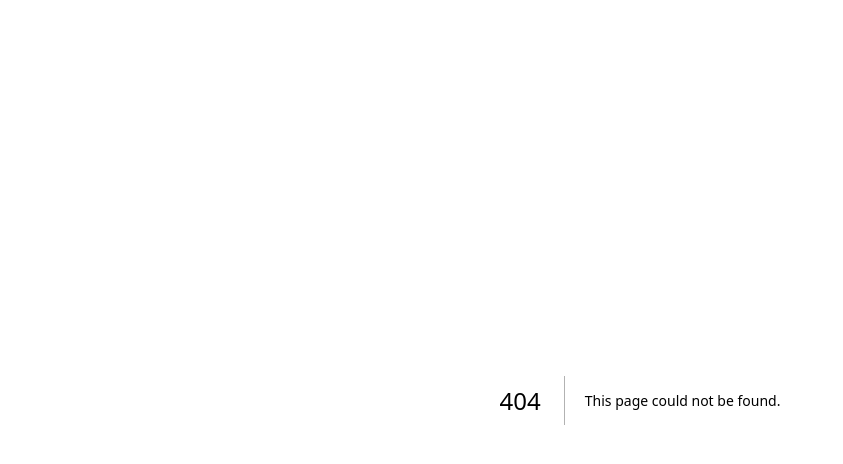
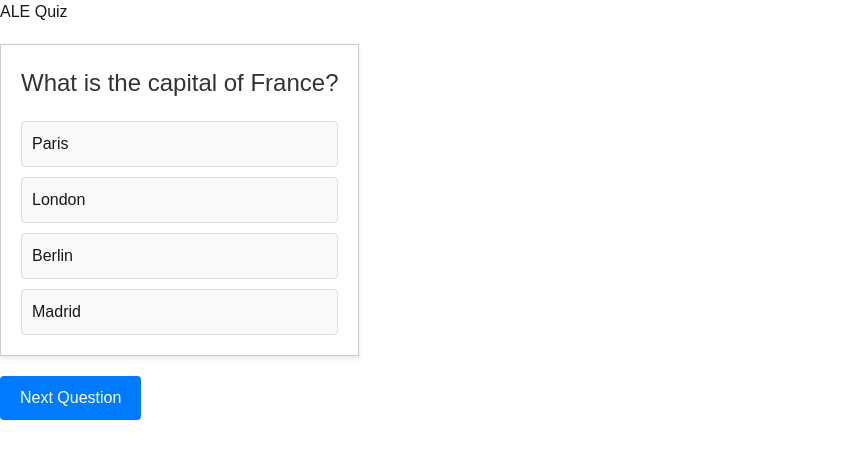
Before and after one commit to bhargavgudapati/csci4050project, a Next.js app in the folder seekdeeplearning/: page /AlePage in a window 1280 px wide. Before the commit this address had no page. Shown: the top 464 px of the page, without its empty margins (0-843 px from the left). Built offline with nearby package versions, Linux system fonts and the light colour scheme.

Commit message:
added AlePage

```diff
--- /dev/null
+++ b/seekdeeplearning/src/app/AlePage/ALEPage.css
@@ -0,0 +1,12 @@
+body {
+    display: flex;
+    justify-content: space-between;
+    align-items: center;
+}
+
+p {
+    font-size: 16px;
+    line-height: 1.5;
+    color: #333;
+    margin-bottom: 1em;
+}
--- /dev/null
+++ b/seekdeeplearning/src/app/AlePage/page.tsx
@@ -0,0 +1,38 @@
+"use client";
+
+import React, { useState } from 'react';
+import QuestionCard from '../components/QuestionCard'; // Adjust path based on folder structure
+import Button from '../components/Button'; // Adjusted path based on folder structure
+import questions from './questions'; // Local question data
+import './ALEPage.css';
+
+function ALEPage() {
+    const [currentQuestion, setCurrentQuestion] = useState(0);
+    const [selectedAnswer, setSelectedAnswer] = useState<string | null>(null);
+
+    const handleNextQuestion = () => {
+    if (currentQuestion < questions.length - 1) {
+        setCurrentQuestion(currentQuestion + 1);
+        setSelectedAnswer(null); // Reset selected answer for the next question
+    }
+    };
+
+    return (
+    <div className="ale-page">
+        <h1>ALE Quiz</h1>
+        <QuestionCard
+        question={questions[currentQuestion].question}
+        answers={questions[currentQuestion].answers}
+        selectedAnswer={selectedAnswer}
+        onAnswerSelect={setSelectedAnswer}
+        />
+        <Button
+        label="Next Question"
+        onClick={handleNextQuestion}
+        disabled={currentQuestion >= questions.length - 1}
+        />
+    </div>
+    );
+}
+
+export default ALEPage;
--- /dev/null
+++ b/seekdeeplearning/src/app/AlePage/questions.tsx
@@ -0,0 +1,12 @@
+const questions = [
+    {
+      question: 'What is the capital of France?',
+      answers: ['Paris', 'London', 'Berlin', 'Madrid'],
+    },
+    {
+      question: 'Which planet is known as the Red Planet?',
+      answers: ['Mars', 'Jupiter', 'Venus', 'Saturn'],
+    },
+  ];
+
+  export default questions;
--- /dev/null
+++ b/seekdeeplearning/src/app/components/AnswerOption.tsx
@@ -0,0 +1,21 @@
+import React from 'react';
+import '../styles/AnswerOption.css';
+
+interface AnswerOptionProps {
+  text: string;
+  isSelected: boolean;
+  onSelect: () => void;
+}
+
+function AnswerOption({ text, isSelected, onSelect }: AnswerOptionProps) {
+  return (
+    <div
+      className={`answer-option ${isSelected ? 'selected' : ''}`}
+      onClick={onSelect}
+    >
+      {text}
+    </div>
+  );
+}
+
+export default AnswerOption;
--- /dev/null
+++ b/seekdeeplearning/src/app/components/Button.tsx
@@ -0,0 +1,12 @@
+import React from 'react';
+import '../styles/Button.css';
+
+function Button({ label, onClick, disabled }: { label: string; onClick: () => void; disabled?: boolean }) {
+  return (
+    <button className="custom-button" onClick={onClick} disabled={disabled}>
+      {label}
+    </button>
+  );
+}
+
+export default Button;
--- /dev/null
+++ b/seekdeeplearning/src/app/components/QuestionCard.tsx
@@ -0,0 +1,38 @@
+import React from 'react';
+import AnswerOption from './AnswerOption'; // Adjust path if needed
+import '../styles/QuestionCard.css'; // Corresponding styles
+
+// Props:
+// - question: The text of the question to display
+// - answers: Array of answer options
+// - selectedAnswer: The currently selected answer (null if none selected)
+// - onAnswerSelect: Function to handle answer selection
+interface QuestionCardProps {
+  question: string;
+  answers: string[];
+  selectedAnswer: string | null;
+  onAnswerSelect: (answer: string) => void;
+}
+
+function QuestionCard({ question, answers, selectedAnswer, onAnswerSelect }: QuestionCardProps) {
+  return (
+    <div className="question-card">
+      {/* Display the question */}
+      <h2 className="question-text">{question}</h2>
+
+      {/* Render the list of answer options */}
+      <div className="answers-container">
+           {answers.map((answer, index) => (
+          <AnswerOption
+          key={index} // Use a unique key for each answer (index is fine for static lists)
+          text={answer} // The answer text to display
+          isSelected={selectedAnswer === answer} // Highlight if this is the selected answer
+          onSelect={() => onAnswerSelect(answer)} // Call the parent's selection handler
+          />
+        ))}
+      </div>
+    </div>
+  );
+}
+
+export default QuestionCard;
--- /dev/null
+++ b/seekdeeplearning/src/app/data/questions.tsx
@@ -0,0 +1,12 @@
+const questions = [
+    {
+      question: 'What is the capital of France?',
+      answers: ['Paris', 'London', 'Berlin', 'Madrid'],
+    },
+    {
+      question: 'Which planet is known as the Red Planet?',
+      answers: ['Mars', 'Jupiter', 'Venus', 'Saturn'],
+    },
+  ];
+
+  export default questions;
--- a/seekdeeplearning/src/app/page.tsx
+++ b/seekdeeplearning/src/app/page.tsx
@@ -1,103 +1,26 @@
-import Image from "next/image";
+ import React, { useState } from 'react';
+import QuestionCard from './components/QuestionCard';
+import questions from './data/questions';
+import './App.css'; // Optional global styles
 
-export default function Home() {
+function App() {
+  const [currentQuestion, setCurrentQuestion] = useState(0);
+  const [selectedAnswer, setSelectedAnswer] = useState<string | null>(null);
+
   return (
-    <div className="grid grid-rows-[20px_1fr_20px] items-center justify-items-center min-h-screen p-8 pb-20 gap-16 sm:p-20 font-[family-name:var(--font-geist-sans)]">
-      <main className="flex flex-col gap-[32px] row-start-2 items-center sm:items-start">
-        <Image
-          className="dark:invert"
-          src="/next.svg"
-          alt="Next.js logo"
-          width={180}
-          height={38}
-          priority
-        />
-        <ol className="list-inside list-decimal text-sm/6 text-center sm:text-left font-[family-name:var(--font-geist-mono)]">
-          <li className="mb-2 tracking-[-.01em]">
-            Get started by editing{" "}
-            <code className="bg-black/[.05] dark:bg-white/[.06] px-1 py-0.5 rounded font-[family-name:var(--font-geist-mono)] font-semibold">
-              src/app/page.tsx
-            </code>
-            .
-          </li>
-          <li className="tracking-[-.01em]">
-            Save and see your changes instantly.
-          </li>
-        </ol>
-
-        <div className="flex gap-4 items-center flex-col sm:flex-row">
-          <a
-            className="rounded-full border border-solid border-transparent transition-colors flex items-center justify-center bg-foreground text-background gap-2 hover:bg-[#383838] dark:hover:bg-[#ccc] font-medium text-sm sm:text-base h-10 sm:h-12 px-4 sm:px-5 sm:w-auto"
-            href="https://vercel.com/new?utm_source=create-next-app&utm_medium=appdir-template-tw&utm_campaign=create-next-app"
-            target="_blank"
-            rel="noopener noreferrer"
-          >
-            <Image
-              className="dark:invert"
-              src="/vercel.svg"
-              alt="Vercel logomark"
-              width={20}
-              height={20}
-            />
-            Deploy now
-          </a>
-          <a
-            className="rounded-full border border-solid border-black/[.08] dark:border-white/[.145] transition-colors flex items-center justify-center hover:bg-[#f2f2f2] dark:hover:bg-[#1a1a1a] hover:border-transparent font-medium text-sm sm:text-base h-10 sm:h-12 px-4 sm:px-5 w-full sm:w-auto md:w-[158px]"
-            href="https://nextjs.org/docs?utm_source=create-next-app&utm_medium=appdir-template-tw&utm_campaign=create-next-app"
-            target="_blank"
-            rel="noopener noreferrer"
-          >
-            Read our docs
-          </a>
-        </div>
-      </main>
-      <footer className="row-start-3 flex gap-[24px] flex-wrap items-center justify-center">
-        <a
-          className="flex items-center gap-2 hover:underline hover:underline-offset-4"
-          href="https://nextjs.org/learn?utm_source=create-next-app&utm_medium=appdir-template-tw&utm_campaign=create-next-app"
-          target="_blank"
-          rel="noopener noreferrer"
-        >
-          <Image
-            aria-hidden
-            src="/file.svg"
-            alt="File icon"
-            width={16}
-            height={16}
-          />
-          Learn
-        </a>
-        <a
-          className="flex items-center gap-2 hover:underline hover:underline-offset-4"
-          href="https://vercel.com/templates?framework=next.js&utm_source=create-next-app&utm_medium=appdir-template-tw&utm_campaign=create-next-app"
-          target="_blank"
-          rel="noopener noreferrer"
-        >
-          <Image
-            aria-hidden
-            src="/window.svg"
-            alt="Window icon"
-            width={16}
-            height={16}
-          />
-          Examples
-        </a>
-        <a
-          className="flex items-center gap-2 hover:underline hover:underline-offset-4"
-          href="https://nextjs.org?utm_source=create-next-app&utm_medium=appdir-template-tw&utm_campaign=create-next-app"
-          target="_blank"
-          rel="noopener noreferrer"
-        >
-          <Image
-            aria-hidden
-            src="/globe.svg"
-            alt="Globe icon"
-            width={16}
-            height={16}
-          />
-          Go to nextjs.org →
-        </a>
-      </footer>
+    <div className="App">
+      <h1>Quiz App</h1>
+      <QuestionCard
+        question={questions[currentQuestion].question}
+        answers={questions[currentQuestion].answers}
+        selectedAnswer={selectedAnswer}
+        onAnswerSelect={setSelectedAnswer}
+      />
+      <button onClick={() => setCurrentQuestion(currentQuestion + 1)} disabled={currentQuestion >= questions.length - 1}>
+        Next Question
+      </button>
     </div>
   );
 }
+
+export default App;
--- /dev/null
+++ b/seekdeeplearning/src/app/styles/AnswerOption.css
@@ -0,0 +1,17 @@
+.answer-option {
+    padding: 10px;
+    border: 1px solid #ddd;
+    border-radius: 4px;
+    cursor: pointer;
+    background-color: #f9f9f9;
+  }
+
+  .answer-option:hover {
+    background-color: #f0f0f0;
+  }
+
+  .selected {
+    background-color: #007bff;
+    color: white;
+    border-color: #007bff;
+  }
--- /dev/null
+++ b/seekdeeplearning/src/app/styles/Button.css
@@ -0,0 +1,12 @@
+.custom-button {
+    padding: 10px 20px;
+    background-color: #007bff;
+    color: white;
+    border: none;
+    border-radius: 4px;
+    cursor: pointer;
+  }
+  .custom-button:disabled {
+    background-color: #ccc;
+    cursor: not-allowed;
+  }
--- /dev/null
+++ b/seekdeeplearning/src/app/styles/QuestionCard.css
@@ -0,0 +1,21 @@
+.question-card {
+    border: 1px solid #ccc;
+    padding: 20px;
+    margin: 20px auto; /* Center it horizontally with some margin */
+    border-radius: 8_px;
+    max-width: 500px; /* Limit width for readability */
+    background-color: #fff; /* White background */
+    box-shadow: 0 2px 5px rgba(0, 0, 0, 0.1); /* Subtle shadow */
+  }
+
+  .question-text {
+    font-size: 1.5rem;
+    margin-bottom: 20px;
+    color: #333; /* Darker text for contrast */
+  }
+
+  .answers-container {
+    display: flex;
+    flex-direction: column;
+    gap: 10px; /* Space between answer options */
+  }
```
Also changed, not shown: seekdeeplearning/package.json (+6 -5 lines), 2 other files (tests, documents, lock files or other folders).
